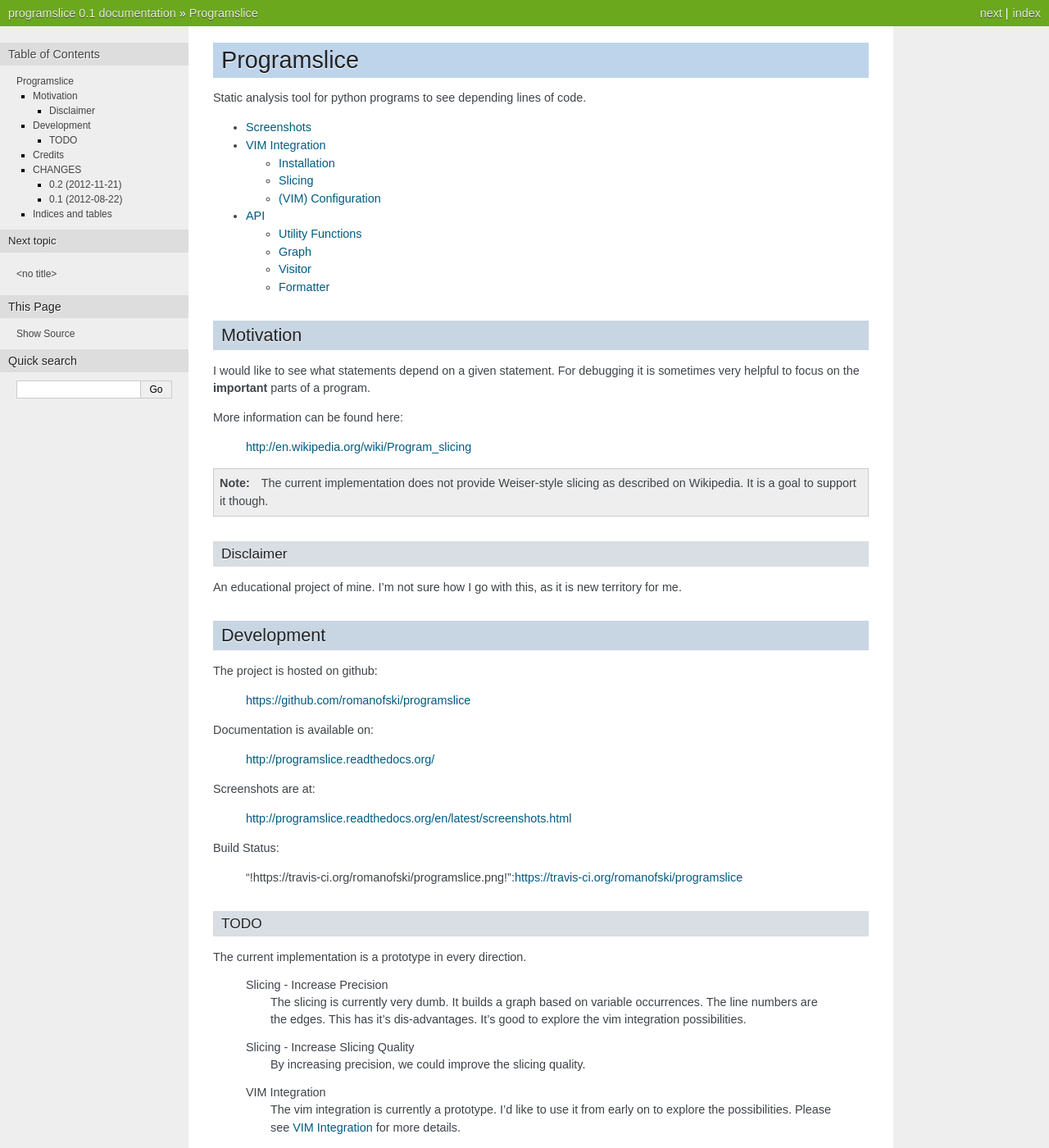
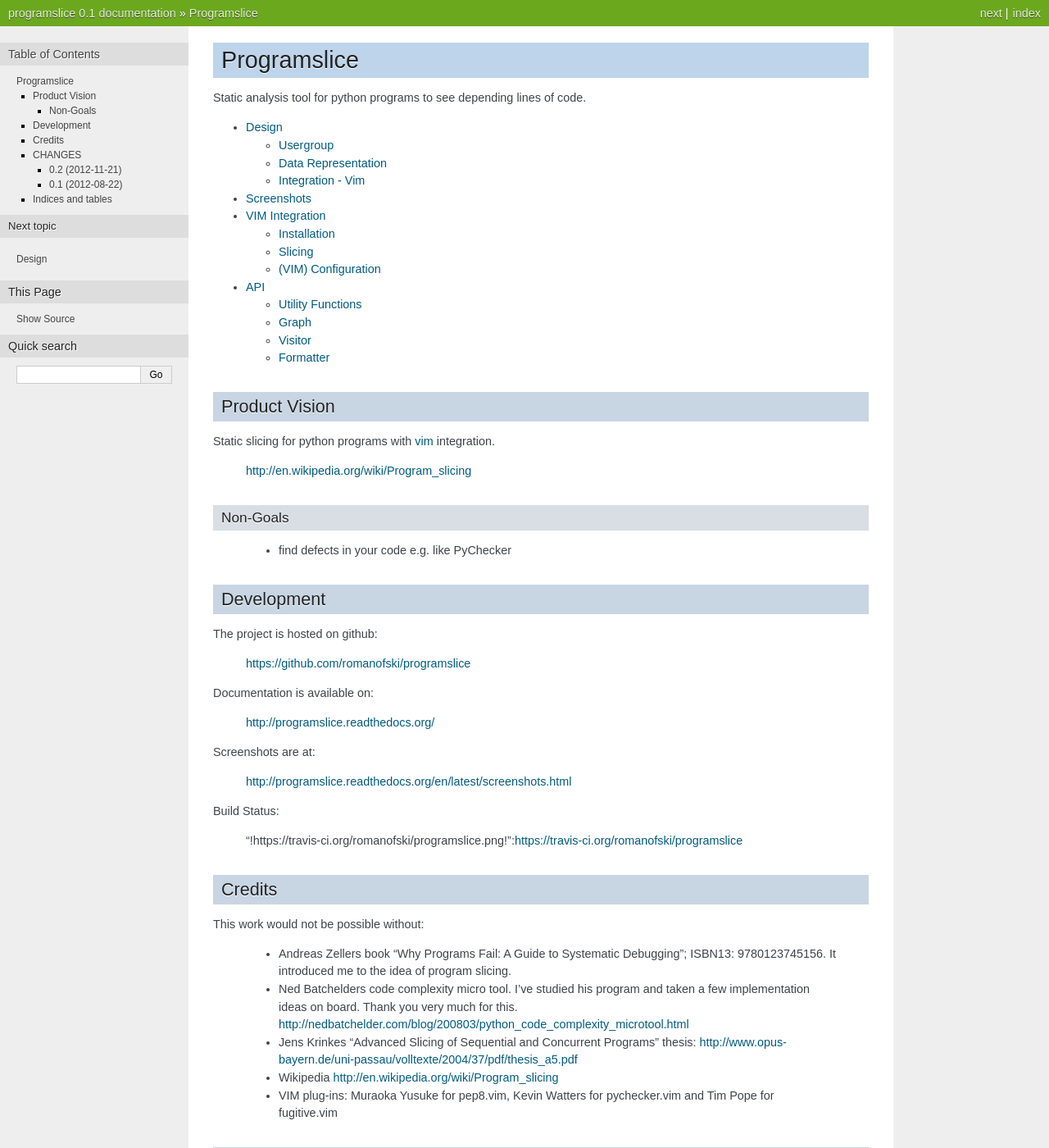
Before and after one commit to romanofski/programslice, a Sphinx documentation site: the page built from docs/index.rst, in a window 1280 px wide and 1400 px high. Shown: the whole window at 82% size. Built offline with Sphinx 7.4.7, drawn with Linux system fonts in a browser that asks for light colours; formulas are drawn with MathJax 3.

Commit message:
doc: Updated product vision/motivation

```diff
--- a/README.rst
+++ b/README.rst
@@ -1,24 +1,14 @@
-Motivation
-==========
+Product Vision
+==============
 
-I would like to see what statements depend on a given statement. For
-debugging it is sometimes very helpful to focus on the **important**
-parts of a program.
-
-More information can be found here:
+Static slicing for python programs with `vim <http://www.vim.org>`_ integration.
 
     http://en.wikipedia.org/wiki/Program_slicing
 
-.. note::
+Non-Goals
+---------
 
-    The current implementation does not provide Weiser-style slicing as
-    described on Wikipedia. It is a goal to support it though.
-
-Disclaimer
-----------
-
-An educational project of mine. I'm not sure how I go with this, as it
-is new territory for me.
+    * find defects in your code e.g. like PyChecker
 
 Development
 ===========
@@ -38,26 +28,6 @@
 Build Status:
 
     "!https://travis-ci.org/romanofski/programslice.png!":https://travis-ci.org/romanofski/programslice
-
-TODO
-----
-
-The current implementation is a prototype in every direction.
-
-    Slicing - Increase Precision
-        The slicing is currently very dumb. It builds a graph based on
-        variable occurrences. The line numbers are the edges. This has
-        it's dis-advantages. It's good to explore the vim integration
-        possibilities.
-
-    Slicing - Increase Slicing Quality
-        By increasing precision, we could improve the slicing quality.
-
-    VIM Integration
-        The vim integration is currently a prototype. I'd like to use it
-        from early on to explore the possibilities. Please see
-        :ref:`vim-integration` for more details.
-
 
 Credits
 =======
--- a/docs/index.rst
+++ b/docs/index.rst
@@ -15,8 +15,9 @@
 .. toctree::
    :maxdepth: 2
 
+   design
+   screenshots
    intro
-   screenshots
    vim
    api
 
```
Also changed, not shown: docs/design.rst (added, +41 -0 lines).
